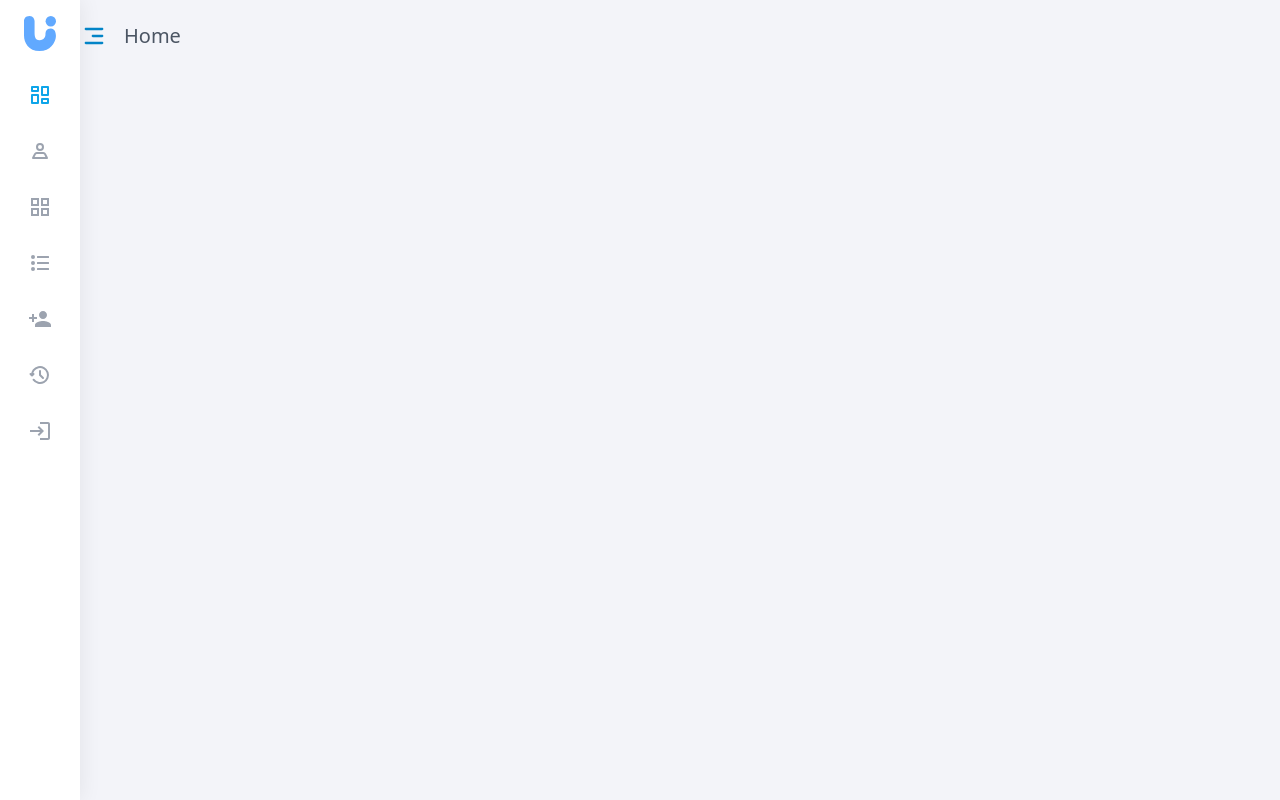
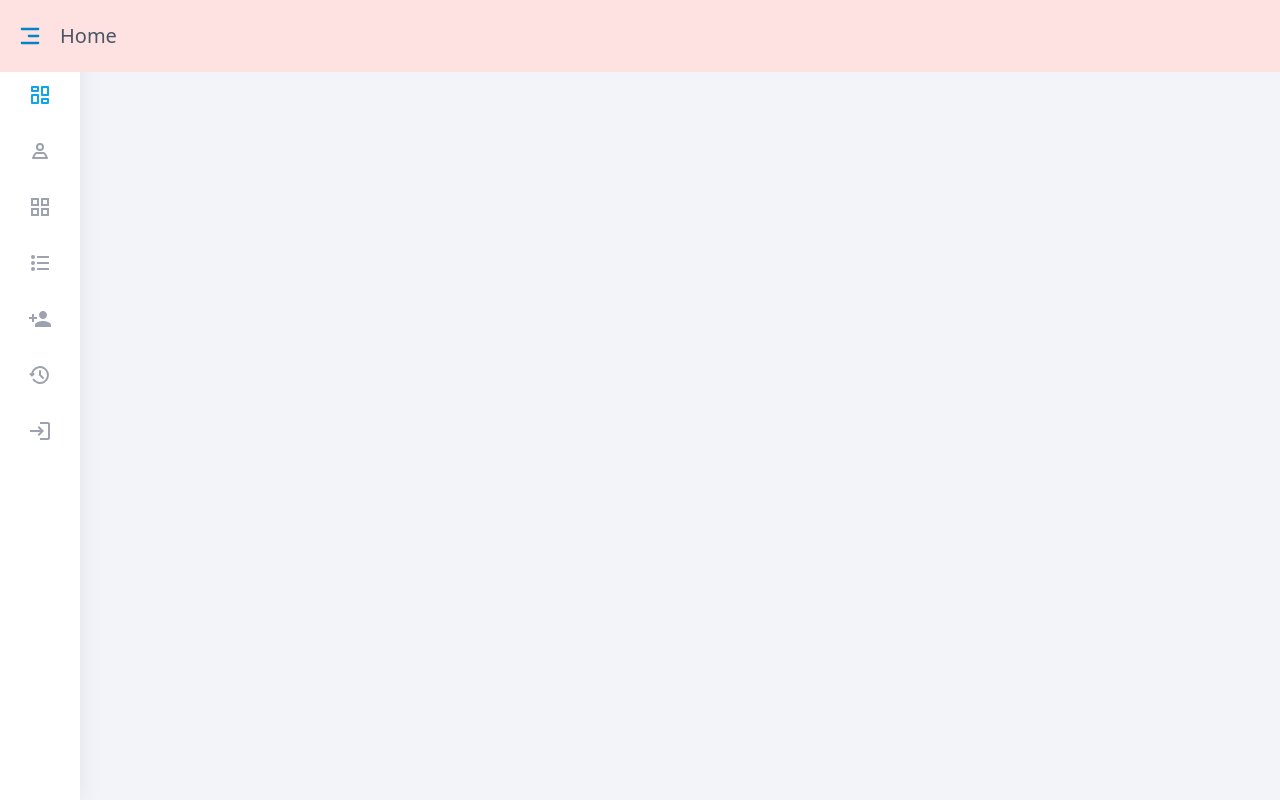
Before and after one commit to umardev500/gclub-ui, a React (Vite) app: page / in a window 1280 px wide. Built offline with nearby package versions, Linux system fonts and the light colour scheme.

Commit message:
add header right

```diff
--- /dev/null
+++ b/src/components/molecules/headerRight/HeaderRight.tsx
@@ -0,0 +1,5 @@
+import React from 'react'
+
+export const HeaderRight: React.FC = () => {
+    return <div></div>
+}
--- /dev/null
+++ b/src/components/molecules/headerRight/index.ts
@@ -0,0 +1 @@
+export * from './HeaderRight'
--- a/src/components/molecules/index.ts
+++ b/src/components/molecules/index.ts
@@ -1 +1,2 @@
 export * from './headerLeft'
+export * from './headerRight'
--- a/src/components/organisms/header/Header.tsx
+++ b/src/components/organisms/header/Header.tsx
@@ -1,11 +1,12 @@
-import { HeaderLeft } from '@components/molecules'
+import { HeaderLeft, HeaderRight } from '@components/molecules'
 import React from 'react'
 
 export const Header: React.FC = () => {
     return (
-        <header className="header fixed flex right-0 left-20">
-            <div className="inner container m-auto">
+        <header className="header px-4 fixed flex right-0 left-0 bg-red-100">
+            <div className="inner flex justify-between items-center container m-auto">
                 <HeaderLeft />
+                <HeaderRight />
             </div>
         </header>
     )
```
